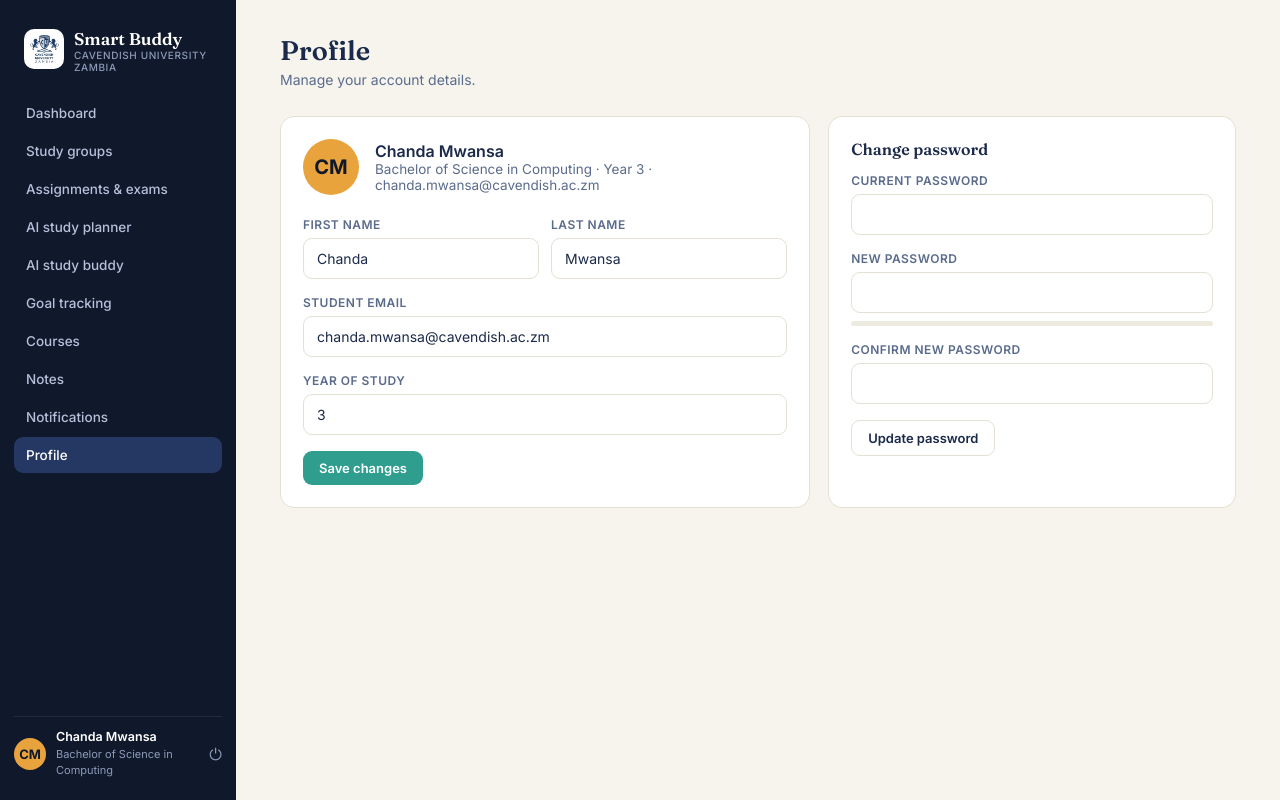
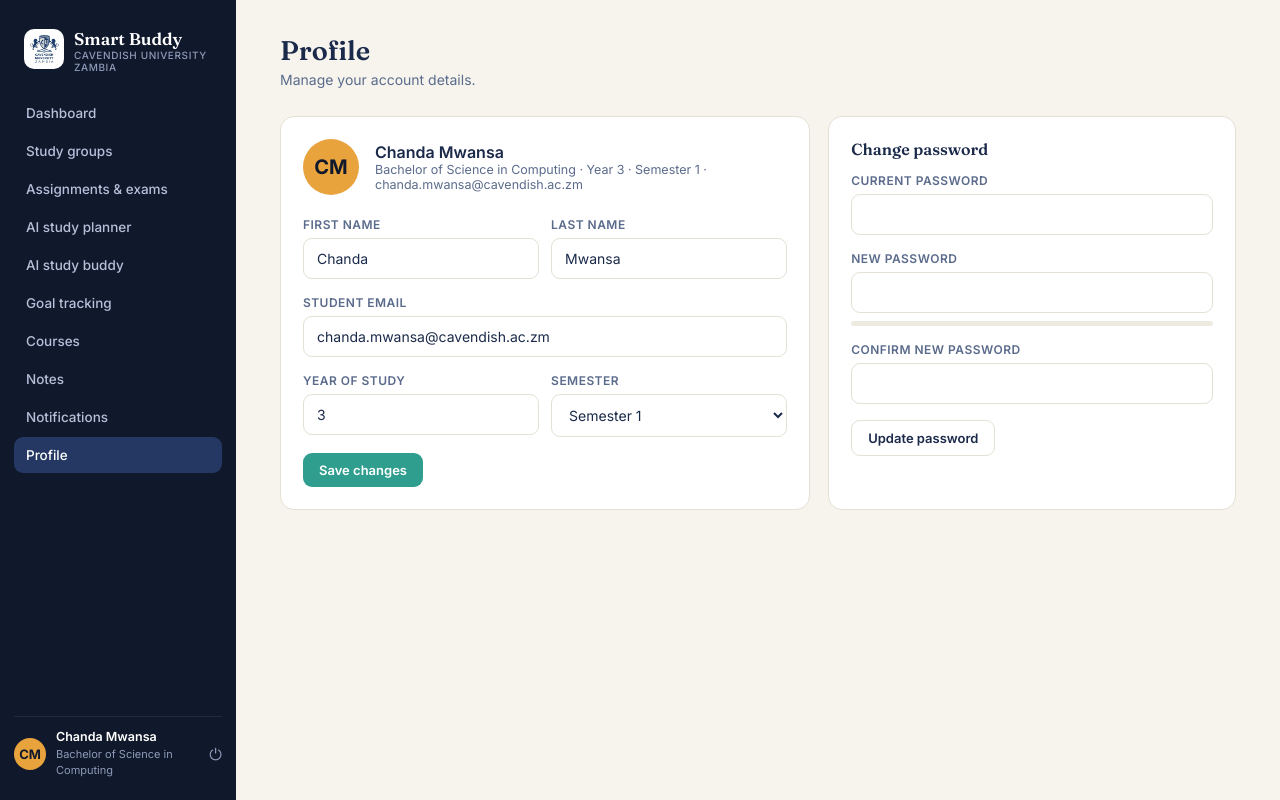
Before and after one commit to KITEndwe/AI-Buddy-Smart-Study-Planner-, a PHP site: page /student/profile/index.php in a window 1280 px wide. Run offline with PHP 8.4, Linux system fonts and the light colour scheme; a user stored in the database is signed in; data comes from the database, SQL or seed files in the repository; data that the repository does not hold is empty.

Commit message:
Updated profile codes

```diff
--- a/student/profile/index.php
+++ b/student/profile/index.php
@@ -11,7 +11,7 @@ include __DIR__ . '/../../includes/header.php';
     <div style="display:flex;align-items:center;gap:16px;margin-bottom:22px;">
       <div class="avatar-circle" style="width:56px;height:56px;font-size:20px;"><?= e(initials($student['first_name'],$student['last_name'])) ?></div>
       <div><div style="font-weight:600;font-size:16px;"><?= e($student['first_name'].' '.$student['last_name']) ?></div>
-      <div style="font-size:13.5px;color:var(--ink-soft);"><?= e($student['programme_name']) ?> · Year <?= e($student['year_of_study']) ?> · <?= e($student['email']) ?></div></div>
+      <div style="font-size:12.5px;color:var(--ink-soft);"><?= e($student['programme_name']) ?> · Year <?= e($student['year_of_study']) ?> · Semester <?= e($student['semester']) ?> · <?= e($student['email']) ?></div></div>
     </div>
     <form method="post" action="<?= BASE_URL ?>/student/profile/update.php">
       <div class="form-row-2">
@@ -19,7 +19,15 @@ include __DIR__ . '/../../includes/header.php';
         <div class="field"><label>Last name</label><input type="text" name="last_name" value="<?= e($student['last_name']) ?>"></div>
       </div>
       <div class="field"><label>Student email</label><input type="email" name="email" value="<?= e($student['email']) ?>"></div>
-      <div class="field"><label>Year of study</label><input type="number" name="year_of_study" min="1" max="6" value="<?= e($student['year_of_study']) ?>"></div>
+      <div class="form-row-2">
+        <div class="field"><label>Year of study</label><input type="number" name="year_of_study" min="1" max="6" value="<?= e($student['year_of_study']) ?>"></div>
+        <div class="field"><label>Semester</label>
+          <select name="semester">
+            <option value="1" <?= (int)$student['semester'] === 1 ? 'selected' : '' ?>>Semester 1</option>
+            <option value="2" <?= (int)$student['semester'] === 2 ? 'selected' : '' ?>>Semester 2</option>
+          </select>
+        </div>
+      </div>
       <button class="pill-btn teal" type="submit">Save changes</button>
     </form>
   </div>
--- a/student/profile/update.php
+++ b/student/profile/update.php
@@ -7,9 +7,10 @@ if ($_SERVER['REQUEST_METHOD'] === 'POST') {
     $last = trim($_POST['last_name'] ?? '');
     $email = trim($_POST['email'] ?? '');
     $year = (int)($_POST['year_of_study'] ?? 1);
+    $semester = (int)($_POST['semester'] ?? 1);
     if ($first && $last && $email) {
-        $stmt = $pdo->prepare("UPDATE students SET first_name=?, last_name=?, email=?, year_of_study=? WHERE id=?");
-        $stmt->execute([$first, $last, $email, $year, $sid]);
+        $stmt = $pdo->prepare("UPDATE students SET first_name=?, last_name=?, email=?, year_of_study=?, semester=? WHERE id=?");
+        $stmt->execute([$first, $last, $email, $year, $semester, $sid]);
         set_flash('success', 'Profile updated.');
     }
 }
```
